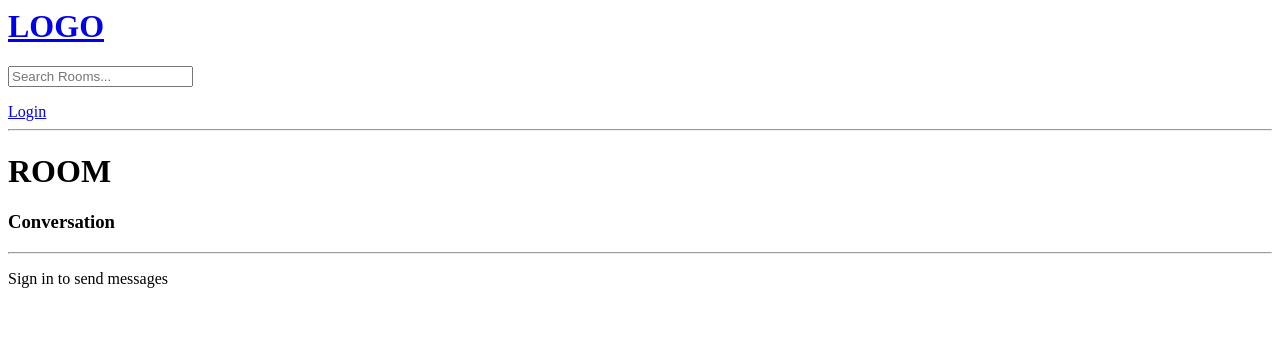
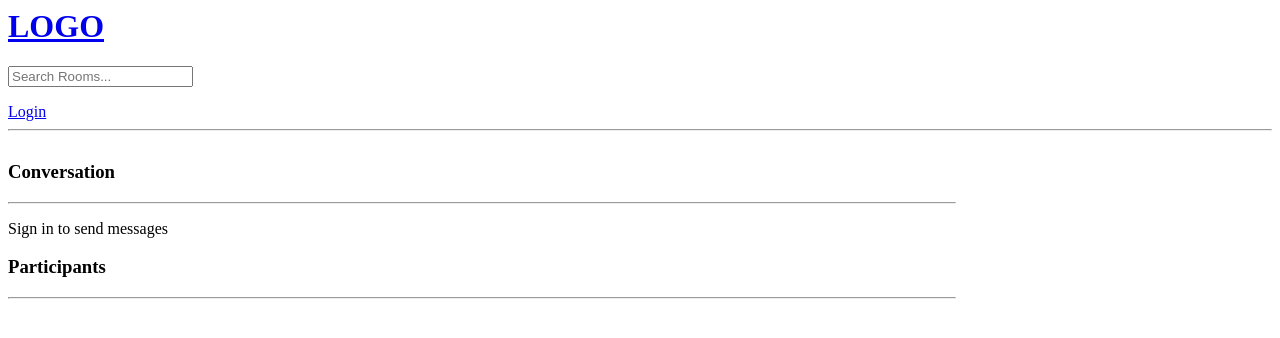
Before and after one commit to WiktorBK/DevForum, a Django app: template base/templates/base/room.html in a window 1280 px wide. Shown: the top 338 px of the page. Run offline with Django 4.2, Linux system fonts and the light colour scheme; the template is opened without the code that fills it, so the values that code supplies are empty.

Commit message:
List participants in the room

```diff
--- a/base/models.py
+++ b/base/models.py
@@ -15,7 +15,7 @@ class Room(models.Model):
     topic = models.ForeignKey(Topic, on_delete=models.SET_NULL, null=True)
     name = models.CharField(max_length=200)
     description = models.TextField(null=True, blank=True)
-    # participants =
+    participants =  models.ManyToManyField(User, related_name='participants', blank=True)
     updated = models.DateTimeField(auto_now=True)
     created = models.DateTimeField(auto_now_add=True)
 
--- a/base/templates/base/room.html
+++ b/base/templates/base/room.html
@@ -1,6 +1,16 @@
 {% extends 'main.html' %} {% block content %}
 
-<h1>ROOM</h1>
+
+<style>
+    .room-container{
+        display:grid;
+        grid-template-columns: 3fr 1fr;
+    }
+</style>
+
+
+<div class="room-container">
+  <div>
     <h1>{{room.name}}</h1>
     <p>{{room.description}}</p>
 
@@ -11,20 +21,37 @@
       <div>
         <small>@{{message.user}} {{message.created|timesince}} ago</small>
         <p>{{message.body}}</p>
+        {%if request.user == message.user%}
+        <a href="{% url 'delete-message' message.id%}">Delete</a>
+        {%endif%}
         <hr />
       </div>
-  {%endfor%}
-
-  {%if request.user.is_authenticated%}
+      {%endfor%} {%if request.user.is_authenticated%}
       <div class="comment-form">
         <form action="" method="POST">
           {%csrf_token%}
 
-      <input type="text" name="body" placeholder="Write your message here..." />
+          <input
+            type="text"
+            name="body"
+            placeholder="Write your message here..."
+          />
         </form>
       </div>
     </div>
     {%else%}
     <p>Sign in to send messages</p>
     {%endif%}
+  </div>
+
+    <div>
+        <h3>Participants</h3>
+        <hr>
+        {% for user in participants%}
+            <div>
+                <p>@{{user.username}}</p>
+            </div>
+        {%endfor%}
+    </div>
+</div>
 {% endblock content %}
```
Also changed, not shown: base/views.py (+7 -5 lines). Lines whose indentation alone changed are shown as unchanged.
